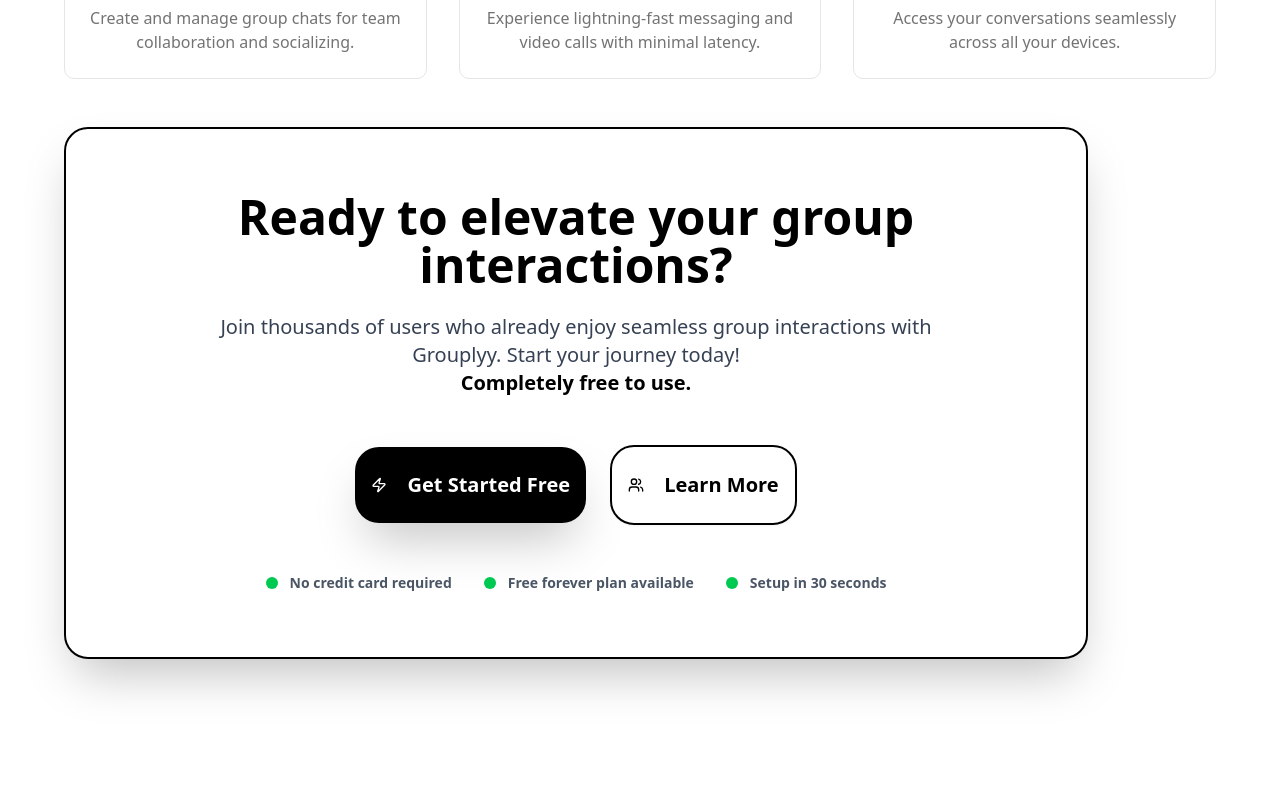
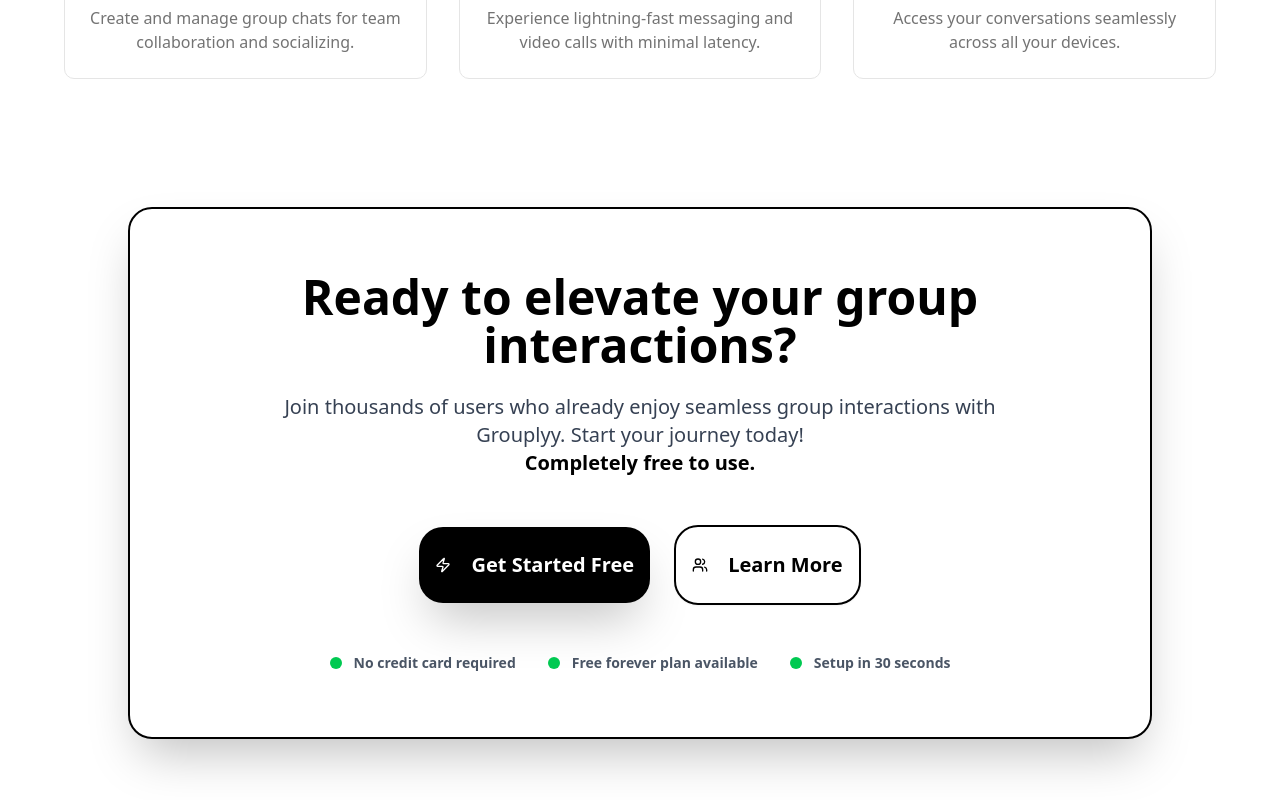
Before and after one commit to CryptoGuyDeve/Grouply, a Next.js app: page / in a window 1280 px wide. Shown: the part 1660-2460 px from the top of the page. Built offline with nearby package versions, Linux system fonts and the light colour scheme; no server answers.

Commit message:
11 Fixed in landing page

```diff
--- a/app/page.tsx
+++ b/app/page.tsx
@@ -153,6 +153,7 @@
           </div>
 
           {/* Modern CTA Section */}
+          <div className="w-full flex justify-center items-center py-20">
             <div className="w-full max-w-5xl">
               <div className="rounded-3xl border-2 border-black bg-white p-16 text-center shadow-2xl">
                 <h2 className="text-4xl sm:text-5xl font-black mb-6 text-black">
@@ -162,13 +163,18 @@
                   Join thousands of users who already enjoy seamless group
                   interactions with Grouplyy. Start your journey today!
                   <br />
-                <span className="text-black font-semibold">Completely free to use.</span>
+                  <span className="text-black font-semibold">
+                    Completely free to use.
+                  </span>
                 </p>
 
                 <div className="flex flex-col sm:flex-row justify-center items-center gap-6 mb-12">
                   <SignedOut>
                     <SignUpButton mode="modal">
-                    <Button size="lg" className="bg-black hover:bg-gray-800 text-white text-xl px-12 py-6 h-auto rounded-3xl font-bold shadow-2xl hover:shadow-black/25 transition-all duration-300 transform hover:scale-105 hover:-translate-y-2">
+                      <Button
+                        size="lg"
+                        className="bg-black hover:bg-gray-800 text-white text-xl px-12 py-6 h-auto rounded-3xl font-bold shadow-2xl hover:shadow-black/25 transition-all duration-300 transform hover:scale-105 hover:-translate-y-2"
+                      >
                         <Zap className="w-6 h-6 mr-3" />
                         Get Started Free
                       </Button>
@@ -201,6 +207,8 @@
                 </div>
               </div>
             </div>
+          </div>
+
         </div>
       </main>
 
```
Lines whose indentation alone changed are shown as unchanged.
